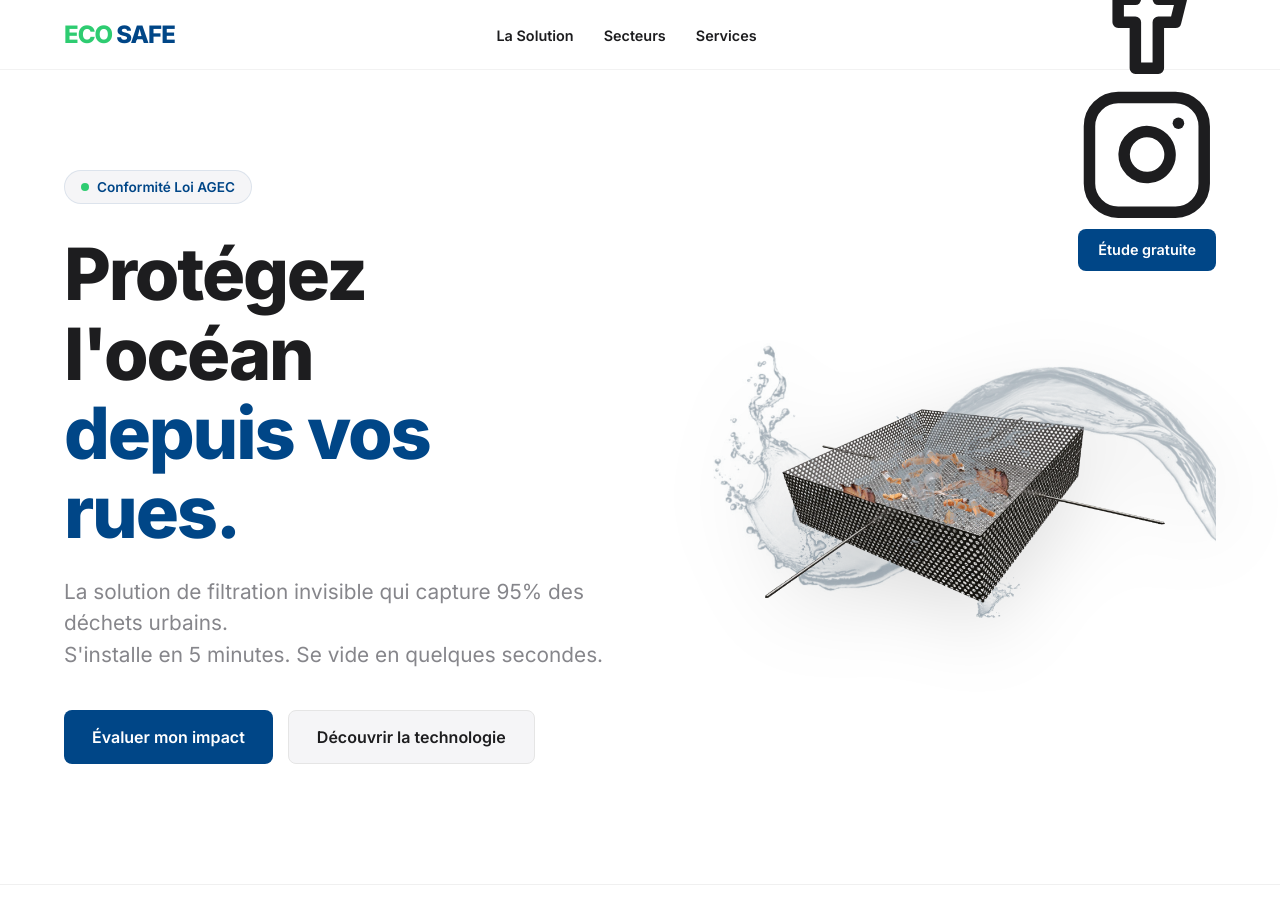
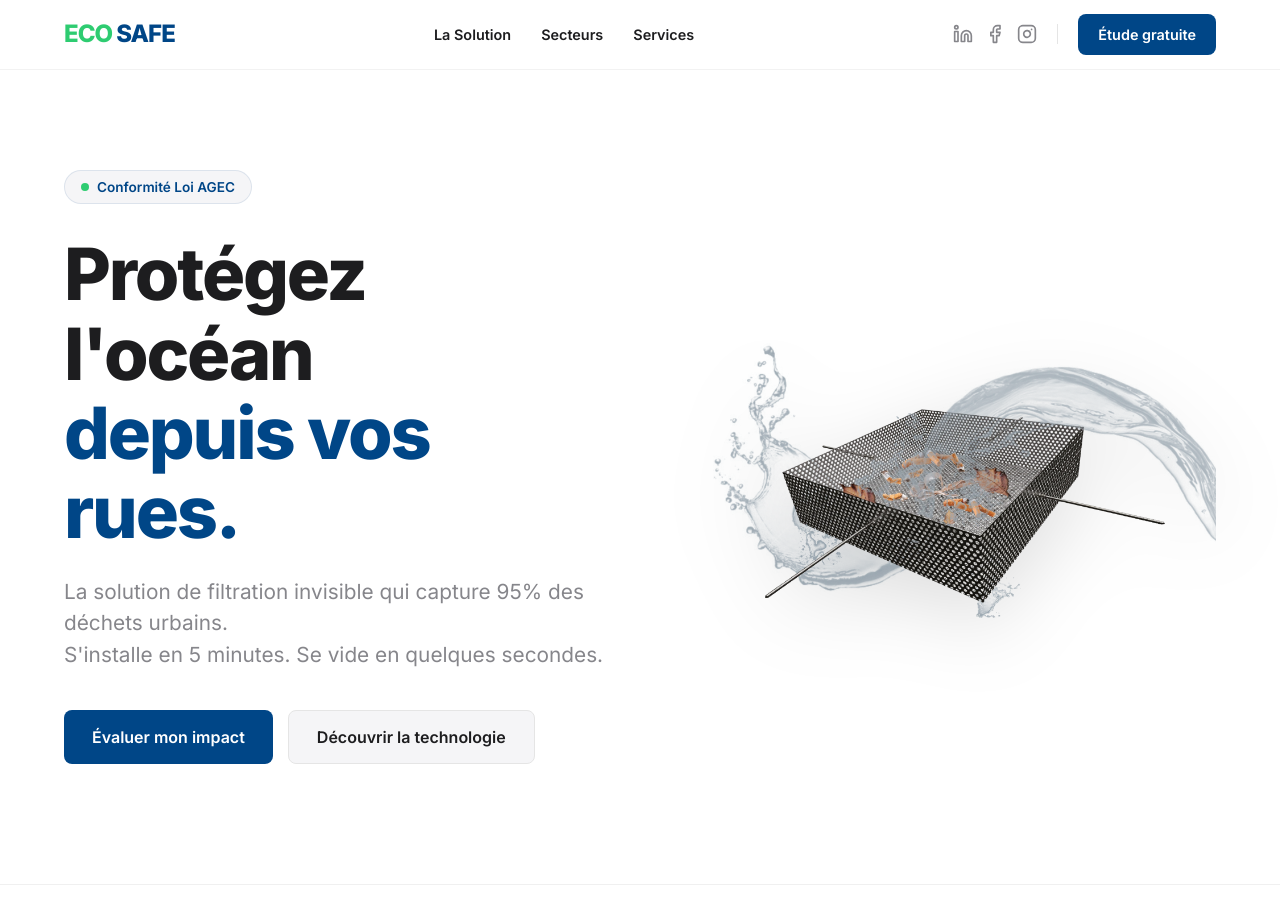
Before and after one commit to DuvalDVL/ecosafe, a Jekyll site: the page built from index.html, in a window 1280 px wide and 900 px high. Built offline with Jekyll 4.4.1, drawn with Linux system fonts in a browser that asks for light colours.

Commit message:
Update style.css

```diff
--- a/assets/css/style.css
+++ b/assets/css/style.css
@@ -684,3 +684,33 @@ a { text-decoration: none; color: inherit; }
   .form-row { grid-template-columns: 1fr; }
   .eco-form { padding: 30px 20px; }
 }
+
+.header-actions {
+  display: flex;
+  align-items: center;
+  gap: 20px;
+}
+
+.header-social {
+  display: flex;
+  align-items: center;
+  gap: 12px;
+  border-right: 1px solid #e5e5e5;
+  padding-right: 20px;
+}
+
+.header-social a {
+  color: var(--text-muted);
+  transition: all 0.2s ease;
+  display: flex;
+}
+
+.header-social a svg {
+  width: 20px;
+  height: 20px;
+}
+
+.header-social a:hover {
+  color: var(--eco-blue);
+  transform: translateY(-2px);
+}
```
